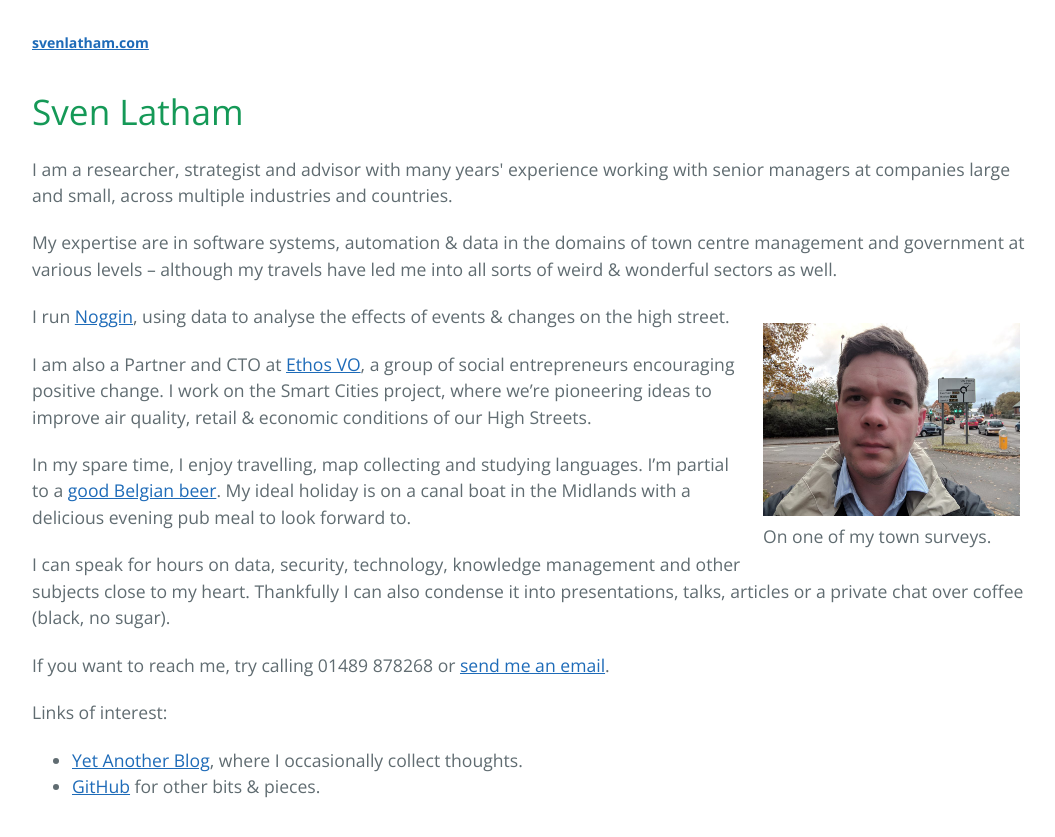
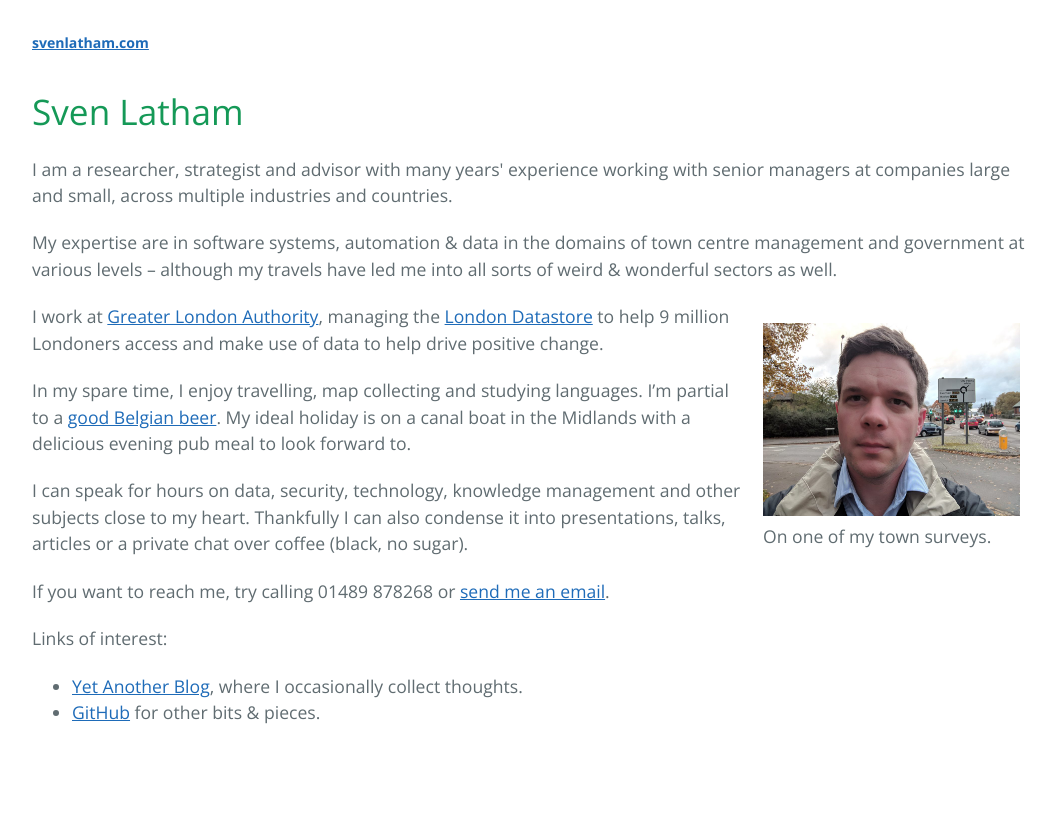
Before and after one commit to svenlatham/svenlatham-website, a Jekyll site: the page built from index.html, in a window 1280 px wide. Shown: the top 837 px of the page, without its empty margins (104-1159 px from the left). Built offline with Jekyll 4.4.1, drawn with Linux system fonts in a browser that asks for light colours.

Commit message:
Changed job some time ago; need to update

```diff
--- a/index.html
+++ b/index.html
@@ -21,14 +21,8 @@ layout: default
 </figure>
 
 
-<p>I run <a href="https://www.noggin.bi">Noggin</a>, using data to analyse the effects of events &amp; changes on
-    the high street.</p>
-
-
-
-<p>I am also a Partner and CTO at <a href="https://www.ethosvo.org/">Ethos VO</a>, a group of social entrepreneurs
-    encouraging positive change. I work on the Smart Cities project, where we&#8217;re pioneering ideas to improve
-    air quality, retail &amp; economic conditions of our High Streets.</p>
+<p>I work at <a href="https://www.london.gov.uk/">Greater London Authority</a>, managing the <a href="https://data.london.gov.uk/">London Datastore</a> to help
+    9 million Londoners access and make use of data to help drive positive change.</p>
 
 
 
```
